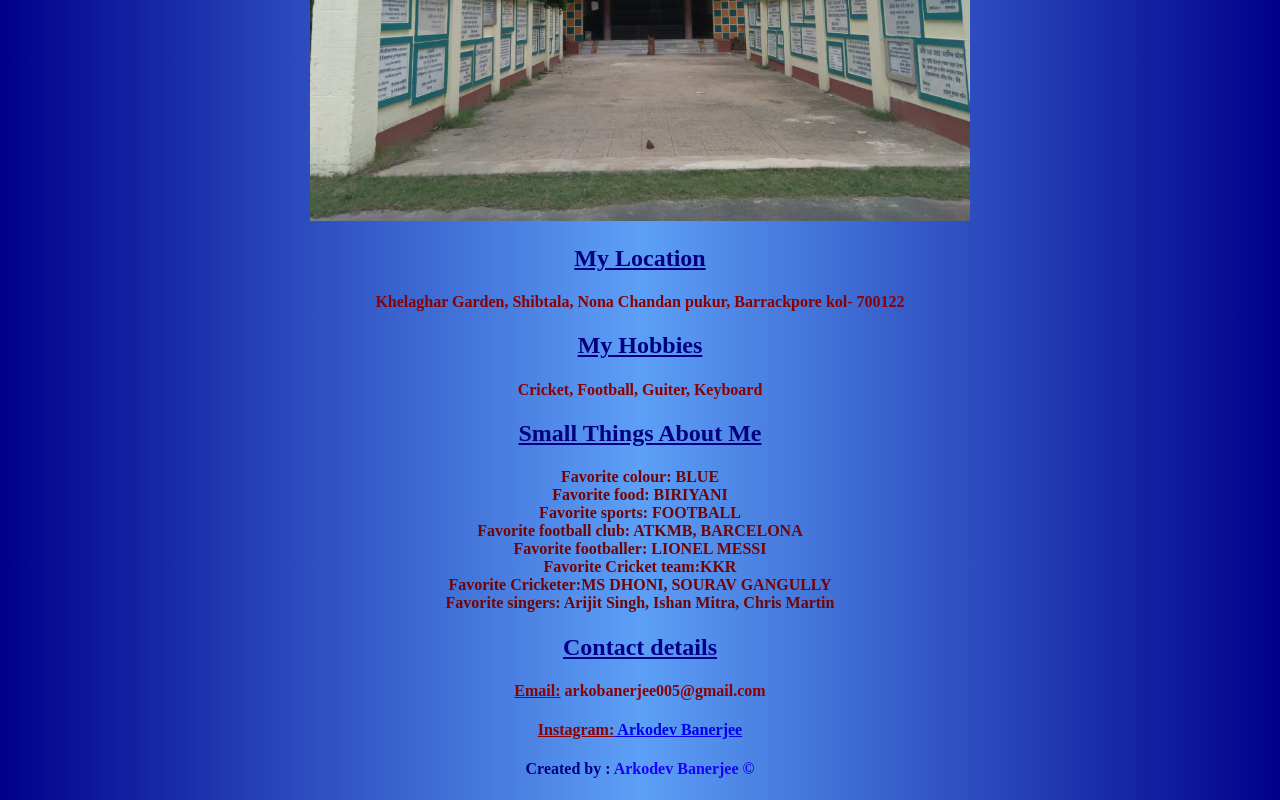
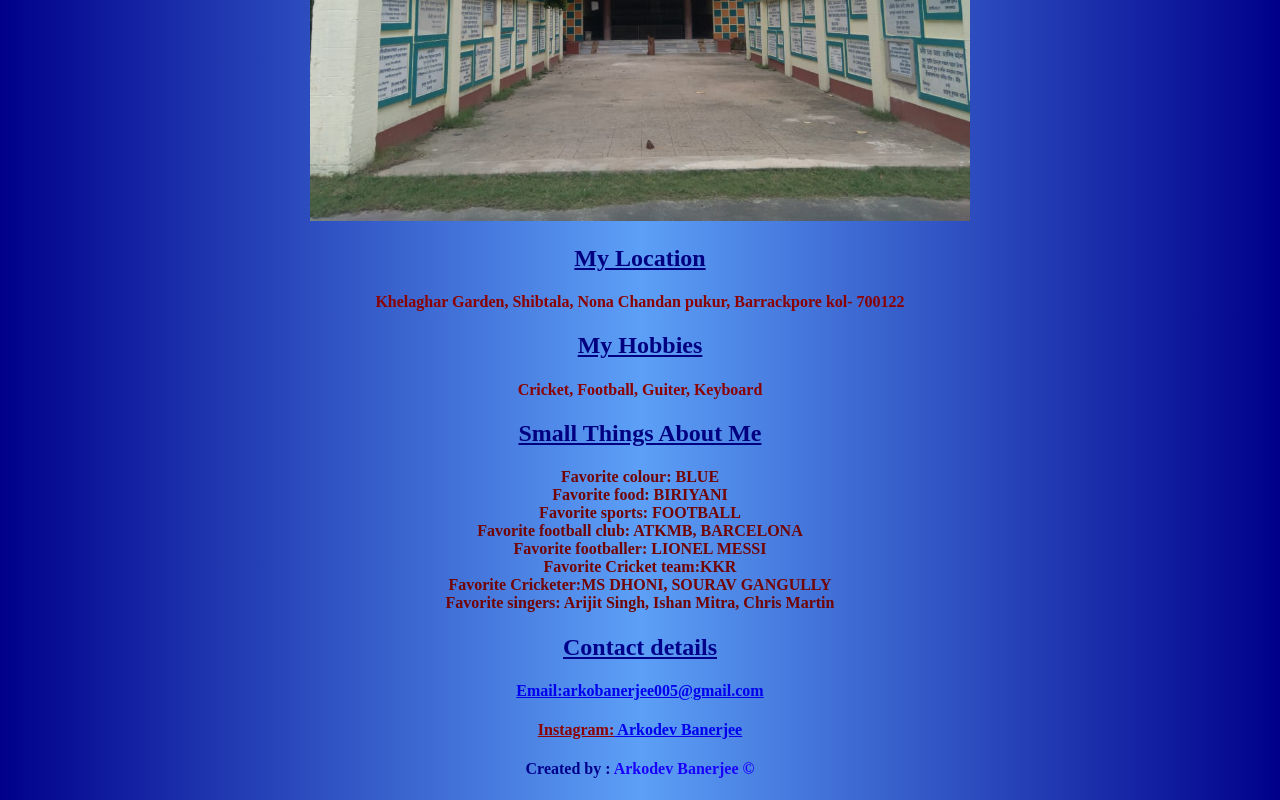
Before and after one commit to arkodevbanerjee/arkodevbanerjee.github.io, a plain HTML site: page index.html in a window 1280 px wide. Shown: the part 1466-2266 px from the top of the page. Drawn offline with Linux system fonts and the light colour scheme.

Commit message:
Email update

```diff
--- a/index.html
+++ b/index.html
@@ -25,7 +25,7 @@
 
 
     <h2 style="color: darkblue;"><u>Contact details</u></h2>
-    <h4 style="color: darkred;"> <u>Email:</u> arkobanerjee005@gmail.com</h4>
+    <h4 style="color: darkred;"> <a href="mailto:arkobanerjee005@gmail.com"> Email:arkobanerjee005@gmail.com</a></h4>
     <h4 style="color: darkred;"> <b><u>Instagram:</u></b><a href="https://www.instagram.com/arko.banerjee15/"> Arkodev Banerjee</a></h4>
 
 
```
